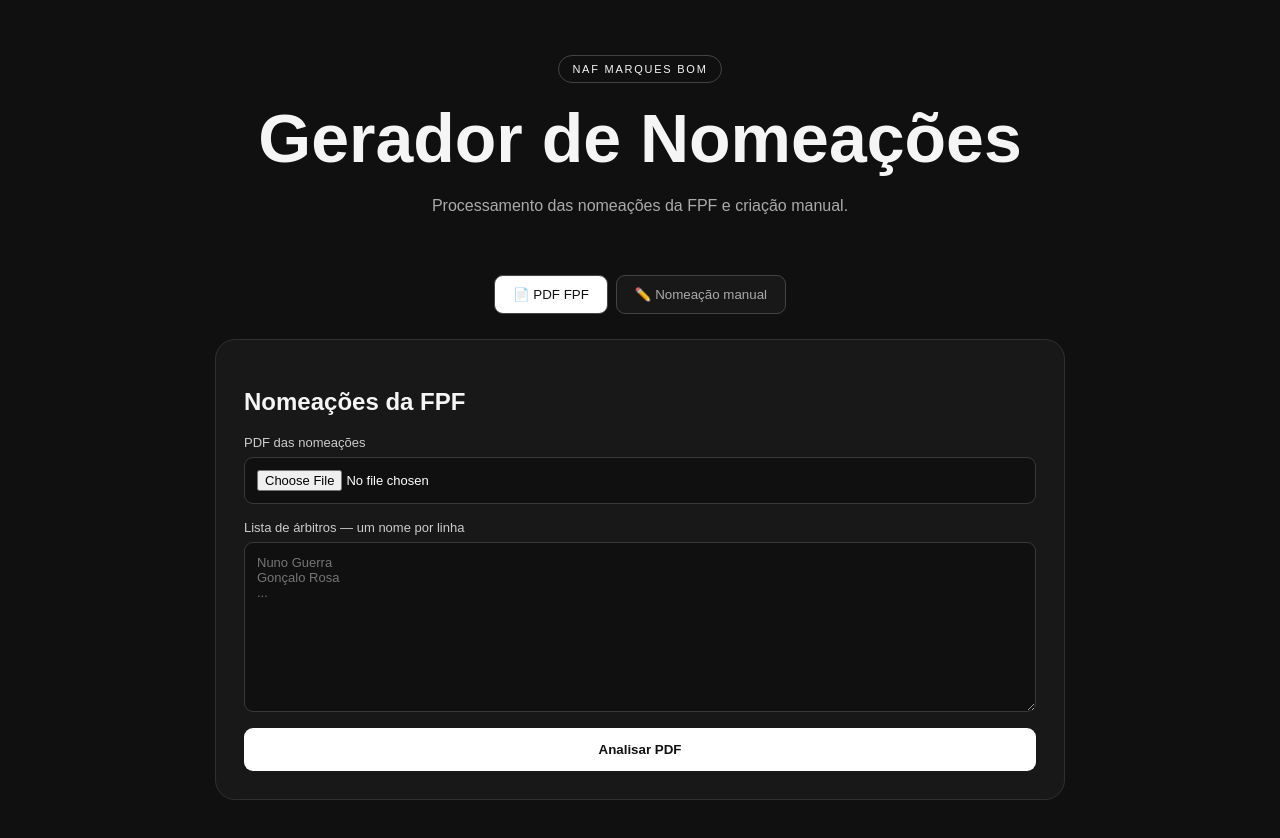
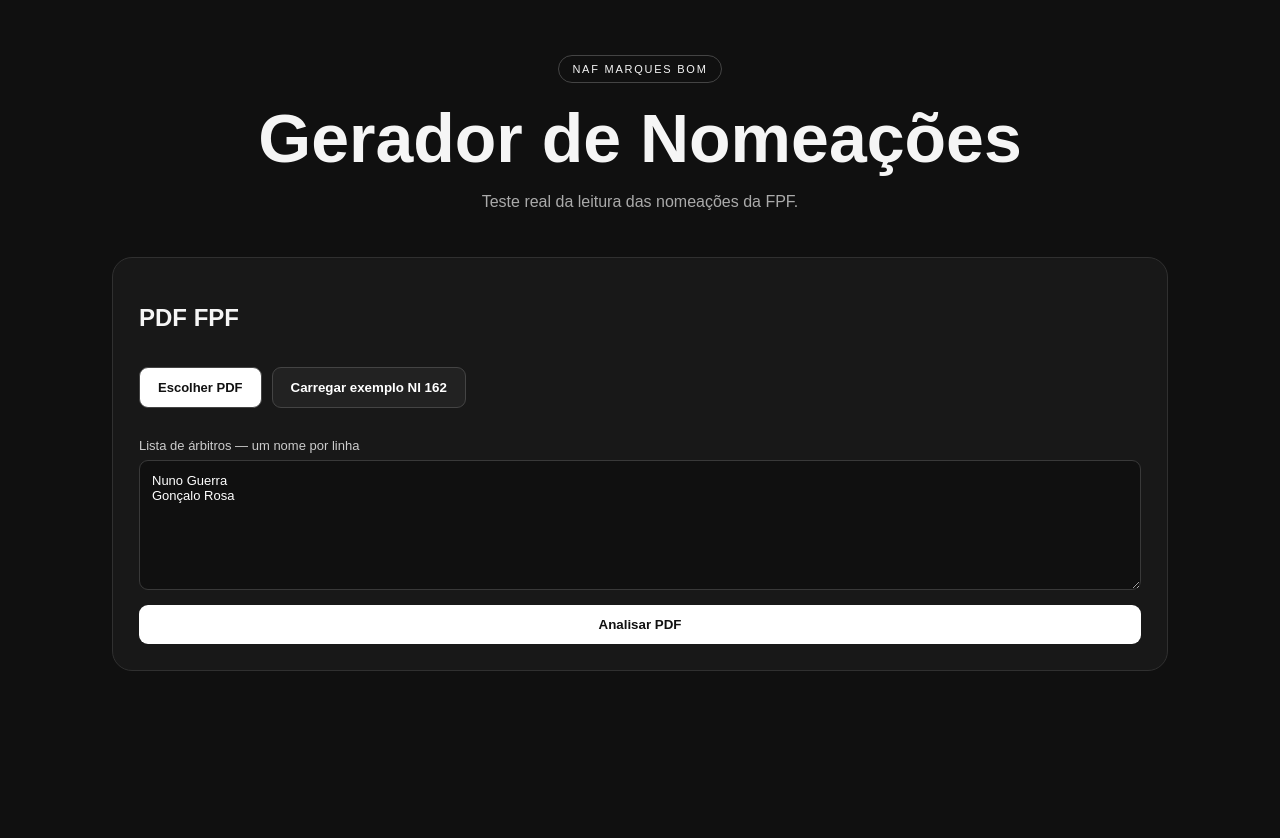
Before and after one commit to nucleomarquesbom-beep/nomeacoes, a React (Vite) app: page / in a window 1280 px wide. Shown: the top 838 px of the page. After the commit the page ends 800 px from the top, so only its background shows below. Built offline with nearby package versions, Linux system fonts and the light colour scheme.

Commit message:
Add files via upload

```diff
--- a/src/main.jsx
+++ b/src/main.jsx
@@ -1,335 +1,191 @@
-import React, {useState} from "react";
+import React,{useState} from "react";
 import {createRoot} from "react-dom/client";
 import * as pdfjsLib from "pdfjs-dist";
 import "./styles.css";
 
-pdfjsLib.GlobalWorkerOptions.workerSrc =
-  new URL("pdfjs-dist/build/pdf.worker.mjs", import.meta.url).toString();
+pdfjsLib.GlobalWorkerOptions.workerSrc=new URL("pdfjs-dist/build/pdf.worker.mjs",import.meta.url).toString();
 
-const MODELS = {
-  footballRef: "01_Futebol_So_Arbitro",
-  footballRef4: "02_Futebol_Arbitro_4",
-  footballFull: "03_Futebol_Completo",
-  footballNo4: "04_Futebol_Sem_4",
-  futsal3: "05_Futsal_3_Arbitros",
-  futsalNo3: "06_Futsal_Sem_3",
-  observer: "07_So_Observador"
+const MODELS={
+ football1:"01_Futebol_So_Arbitro.pptx",
+ football2:"02_Futebol_Arbitro_4.pptx",
+ futsal4:"05_Futsal_3_Arbitros.pptx",
+ futsal3:"06_Futsal_Sem_3.pptx",
+ observer:"07_So_Observador.pptx"
 };
 
-const modelNames = [
-  [MODELS.footballRef,"Futebol — Árbitro"],
-  [MODELS.footballRef4,"Futebol — Árbitro + 4.º Árbitro"],
-  [MODELS.footballFull,"Futebol — Completo"],
-  [MODELS.footballNo4,"Futebol — Sem 4.º Árbitro"],
-  [MODELS.futsal3,"Futsal — 3 Árbitros + Cronometrista"],
-  [MODELS.futsalNo3,"Futsal — Sem 3.º Árbitro"],
-  [MODELS.observer,"Observador"]
-];
-
-function normalize(s="") {
-  return s.normalize("NFD")
-    .replace(/[\u0300-\u036f]/g,"")
-    .replace(/[ºª]/g,"")
-    .replace(/\s+/g," ")
-    .trim()
-    .toUpperCase();
+function norm(s=""){return s.normalize("NFD").replace(/[\u0300-\u036f]/g,"").replace(/[ºª]/g,"").replace(/\s+/g," ").trim().toUpperCase();}
+function clean(s=""){return s.replace(/\s+/g," ").trim();}
+function isFutsal(c){return /futsal/i.test(c);}
+function isPlacard(c){return norm(c).includes("LIGA PLACARD");}
+function isL3BPI(c){const n=norm(c);return n.includes("LIGA 3")||n.includes("LIGA BPI");}
+function isStop(line){const n=norm(line);return n==="NOTA INFORMATIVA"||n.startsWith("O CONSELHO DE ARBITRAGEM");}
+function isCompetition(line){const n=norm(line);return n.includes("JORNADA") && !n.includes("JOGO ARBITRO ASSOCIACAO") && !/^JOGO\b/.test(n);}
+function isGameLine(line){return line.minX<180 && line.text.includes(" - ") && /\bA\.F\./i.test(line.text) && !/^(OBSV|VAR|AVAR)\s*:/i.test(line.text);}
+function isOfficialLine(line){return /\bA\.F\./i.test(line.text);}
+function officialName(line){
+  const words=line.items.filter(w=>w.x>=250 && !/^A\.F\.$/i.test(w.text));
+  const before=[];
+  for(const w of words){if(/^A\.F\.$/i.test(w.text))break;before.push(w.text);}
+  return clean(before.join(" "));
+}
+function gameNameFromLine(line,knownNames){
+  // First try exact known name, because it gives the exact boundary between teams and official.
+  for(const k of knownNames){
+    const idx=norm(line.text).indexOf(norm(k));
+    if(idx>=0) return clean(line.text.slice(0,idx));
+  }
+  // Fallback: everything before the official column.
+  const teamItems=line.items.filter(w=>w.x<250).map(w=>w.text);
+  return clean(teamItems.join(" "));
+}
+function findKnown(name,known){
+  const n=norm(name);
+  return known.find(k=>n===norm(k)||n.includes(norm(k))||norm(k).includes(n));
+}
+function roleFor(competition,officialIndex){
+  if(isFutsal(competition)){
+    if(isPlacard(competition)) return ["Árbitro","2.º Árbitro","3.º Árbitro","Cronometrista"][officialIndex]||"";
+    return ["Árbitro","2.º Árbitro","Cronometrista"][officialIndex]||"";
+  }
+  if(isL3BPI(competition)) return officialIndex===0?"Árbitro":officialIndex===1?"4.º Árbitro":"";
+  return officialIndex===0?"Árbitro":"";
+}
+function modelFor(competition,found){
+  if(found.some(x=>x.role==="Observador")) return MODELS.observer;
+  if(isFutsal(competition)){
+    if(isPlacard(competition)) return found.length>=4?MODELS.futsal4:MODELS.futsal3;
+    return MODELS.futsal3;
+  }
+  if(isL3BPI(competition)) return found.length>=2?MODELS.football2:MODELS.football1;
+  return MODELS.football1;
+}
+function parsePdfPages(pages,knownNames){
+  const out=[];
+  for(const pageLines of pages){
+    let competition="";
+    let current=null;
+    for(let i=0;i<pageLines.length;i++){
+      const line=pageLines[i];
+      if(isStop(line)){if(current){out.push(current);current=null;} competition=""; continue;}
+      if(isCompetition(line)){
+        if(current){out.push(current);current=null;}
+        competition=clean(line.text);
+        continue;
+      }
+      if(isGameLine(line)){
+        if(current) out.push(current);
+        current={competition,jogo:gameNameFromLine(line,knownNames),officials:[],observer:null};
+        const first=officialName(line);
+        const hit=findKnown(first,knownNames);
+        if(hit) current.officials.push({name:hit.raw,line:0,role:roleFor(competition,0)});
+        continue;
+      }
+      if(!current) continue;
+      if(/^OBSV\s*:/i.test(line.text)){
+        const raw=line.text.replace(/^OBSV\s*:\s*/i,"").trim();
+        const hit=findKnown(raw,knownNames);
+        if(hit) current.observer={name:hit.raw,role:"Observador"};
+        continue;
+      }
+      if(/^(VAR|AVAR)\s*:/i.test(line.text)) continue;
+      if(isOfficialLine(line)){
+        const name=officialName(line);
+        const hit=findKnown(name,knownNames);
+        if(hit){
+          const officialIndex=current.officials.length; // only found officials is not enough for role
+          // Determine physical official line index from all normal official lines.
+        }
+      }
+      // role assignment is redone below using the physical line order.
+      if(isOfficialLine(line) && !/^(OBSV|VAR|AVAR)\s*:/i.test(line.text)){
+        if(!current._normalIndex) current._normalIndex=1;
+        else current._normalIndex++;
+        const idx=current._normalIndex-1;
+        const name=officialName(line);
+        const hit=findKnown(name,knownNames);
+        if(hit){
+          // Remove a previous first-line duplicate if this is the first line.
+          const role=roleFor(competition,idx);
+          current.officials=current.officials.filter(x=>x._idx!==idx);
+          current.officials.push({name:hit.raw,line:idx,role,_idx:idx});
+        }
+      }
+    }
+    if(current) out.push(current);
+  }
+  return out.map(g=>{
+    delete g._normalIndex;
+    g.officials.sort((a,b)=>a.line-b.line);
+    const found=[...g.officials];
+    if(g.observer) found.push(g.observer);
+    return {...g,found,model:modelFor(g.competition,found.filter(x=>x.role!=="Observador"))};
+  }).filter(g=>g.found.length>0);
 }
 
-function isFutsal(c) {
-  return /futsal|placar/i.test(c);
+function groupPages(rawPages,knownNames){
+  return rawPages.map(page=>{
+    const items=page.items;
+    items.sort((a,b)=>b.y-a.y||a.x-b.x);
+    const lines=[];
+    for(const it of items){
+      let l=lines.find(x=>Math.abs(x.y-it.y)<3);
+      if(!l){l={y:it.y,items:[]};lines.push(l);}
+      l.items.push(it);
+    }
+    lines.sort((a,b)=>b.y-a.y);
+    return lines.map(l=>{
+      l.items.sort((a,b)=>a.x-b.x);
+      return {text:clean(l.items.map(x=>x.text).join(" ")),items:l.items,minX:Math.min(...l.items.map(x=>x.x))};
+    }).filter(x=>x.text);
+  }).map(lines=>lines);
 }
-
-function isPlacard(c) {
-  return normalize(c).includes("LIGA PLACAR");
-}
-
-function isFootball4(c) {
-  const n = normalize(c);
-  return n.includes("LIGA 3") || n.includes("LIGA BPI");
-}
-
-async function extractPdf(file) {
-  const data = new Uint8Array(await file.arrayBuffer());
-  const pdf = await pdfjsLib.getDocument({data}).promise;
-  const pages = [];
-
-  for (let p=1; p<=pdf.numPages; p++) {
-    const page = await pdf.getPage(p);
-    const content = await page.getTextContent();
-
-    const items = content.items.map(x => ({
-      text: x.str || "",
-      x: x.transform?.[4] || 0,
-      y: x.transform?.[5] || 0
-    }));
-
-    items.sort((a,b) => b.y-a.y || a.x-b.x);
-
-    const lines = [];
-
-    for (const it of items) {
-      let line = lines.find(l => Math.abs(l.y-it.y) < 3);
-
-      if (!line) {
-        line = {y: it.y, items: []};
-        lines.push(line);
-      }
-
-      line.items.push(it);
-    }
-
-    lines.sort((a,b) => b.y-a.y);
-
-    pages.push(
-      lines
-        .map(l => l.items
-          .sort((a,b) => a.x-b.x)
-          .map(i => i.text)
-          .join(" ")
-          .replace(/\s+/g," ")
-          .trim()
-        )
-        .filter(Boolean)
-    );
+async function extract(file){
+  const data=new Uint8Array(await file.arrayBuffer());
+  const pdf=await pdfjsLib.getDocument({data}).promise;
+  const pages=[];
+  for(let p=1;p<=pdf.numPages;p++){
+    const page=await pdf.getPage(p);
+    const content=await page.getTextContent();
+    pages.push({items:content.items.map(x=>({text:x.str||"",x:x.transform?.[4]||0,y:x.transform?.[5]||0}))});
   }
-
   return pages;
 }
 
-function parseNominationLines(lines, knownNames) {
-  // CORRIGIDO: antes existia "norm=normalize(n)", que provocava
-  // o erro "norm is not defined".
-  const known = knownNames.map(name => ({
-    raw: name,
-    normalized: normalize(name)
-  }));
-
-  const hits = [];
-
-  for (let i=0; i<lines.length; i++) {
-    const line = lines[i];
-
-    const obs = line.match(/OBSV\s*:\s*(.+)/i);
-
-    if (obs) {
-      const name = obs[1].trim();
-      const normalizedName = normalize(name);
-
-      const found = known.find(k =>
-        normalizedName.includes(k.normalized) ||
-        k.normalized.includes(normalizedName)
-      );
-
-      if (found) {
-        hits.push({
-          name: found.raw,
-          role: "Observador",
-          source: i
-        });
-      }
-
-      continue;
-    }
-
-    for (const k of known) {
-      if (normalize(line).includes(k.normalized)) {
-        hits.push({
-          name: k.raw,
-          role: null,
-          source: i
-        });
-      }
-    }
-  }
-
-  return hits;
+function App(){
+ const [pdf,setPdf]=useState(null),[list,setList]=useState("Nuno Guerra\nGonçalo Rosa"),[rows,setRows]=useState([]),[busy,setBusy]=useState(false),[error,setError]=useState("");
+ async function run(file=pdf){
+  setError("");setRows([]);setBusy(true);
+  try{
+   if(!file) throw Error("Escolhe o PDF.");
+   const names=list.split(/\r?\n/).map(x=>x.trim()).filter(Boolean).map(raw=>({raw}));
+   const raw=await extract(file);
+   const pages=groupPages(raw,names);
+   const games=parsePdfPages(pages,names);
+   setRows(games);
+  }catch(e){setError(e.message||"Erro ao processar o PDF.");}
+  finally{setBusy(false);}
+ }
+ async function sample(){
+  const r=await fetch("/exemplos/NI%20162%20RET.pdf");
+  if(!r.ok){setError("Não foi possível carregar o PDF de exemplo.");return;}
+  const f=new File([await r.blob()],"NI 162 RET.pdf",{type:"application/pdf"});
+  setPdf(f); await run(f);
+ }
+ return <main className="app">
+  <header><div className="badge">NAF MARQUES BOM</div><h1>Gerador de Nomeações</h1><p>Teste real da leitura das nomeações da FPF.</p></header>
+  <section className="panel">
+   <h2>PDF FPF</h2>
+   <div className="actions"><label className="fileBtn">Escolher PDF<input type="file" accept=".pdf,application/pdf" onChange={e=>setPdf(e.target.files?.[0]||null)}/></label><button className="secondary" onClick={sample}>Carregar exemplo NI 162</button></div>
+   <label>Lista de árbitros — um nome por linha<textarea value={list} onChange={e=>setList(e.target.value)}/></label>
+   <button className="primary" disabled={busy} onClick={()=>run()}>{busy?"A analisar…":"Analisar PDF"}</button>
+   {error&&<div className="error">{error}</div>}
+  </section>
+  {rows.length>0&&<section className="panel results"><h2>Jogos encontrados: {rows.length}</h2>
+   {rows.map((g,i)=><article className="game" key={i}>
+    <div className="gameHead"><div><b>{g.jogo}</b><small>{g.competition||"Competição não identificada"}</small></div><span>{g.model}</span></div>
+    <div className="officials">{g.found.map((x,j)=><div className="official" key={j}><b>{x.name}</b><span>{x.role}</span></div>)}</div>
+   </article>)}
+  </section>}
+ </main>
 }
-
-function assignRoles(hits, competition) {
-  if (!hits.length) return [];
-
-  const unique = [];
-  const seen = new Set();
-
-  for (const h of hits) {
-    const key = h.name + "|" + h.source;
-
-    if (!seen.has(key)) {
-      seen.add(key);
-      unique.push(h);
-    }
-  }
-
-  if (unique.some(x => x.role === "Observador")) {
-    return unique.filter(x => x.role === "Observador");
-  }
-
-  const roles = isFutsal(competition)
-    ? (isPlacard(competition)
-      ? ["Árbitro","2.º Árbitro","3.º Árbitro","Cronometrista"]
-      : ["Árbitro","2.º Árbitro","Cronometrista"])
-    : (isFootball4(competition)
-      ? ["Árbitro","4.º Árbitro"]
-      : ["Árbitro"]);
-
-  return unique.slice(0, roles.length).map((x,i) => ({
-    ...x,
-    role: roles[i]
-  }));
-}
-
-function App() {
-  const [tab,setTab] = useState("pdf");
-
-  return (
-    <main className="app">
-      <header>
-        <div className="badge">NAF MARQUES BOM</div>
-        <h1>Gerador de Nomeações</h1>
-        <p>Processamento das nomeações da FPF e criação manual.</p>
-      </header>
-
-      <nav>
-        <button className={tab==="pdf" ? "active" : ""} onClick={()=>setTab("pdf")}>
-          📄 PDF FPF
-        </button>
-        <button className={tab==="manual" ? "active" : ""} onClick={()=>setTab("manual")}>
-          ✏️ Nomeação manual
-        </button>
-      </nav>
-
-      {tab==="pdf" ? <PdfPage/> : <ManualPage/>}
-    </main>
-  );
-}
-
-function PdfPage() {
-  const [pdf,setPdf] = useState(null);
-  const [list,setList] = useState("");
-  const [pages,setPages] = useState([]);
-  const [result,setResult] = useState([]);
-  const [busy,setBusy] = useState(false);
-  const [error,setError] = useState("");
-
-  async function analyse() {
-    setError("");
-    setResult([]);
-    setBusy(true);
-
-    try {
-      const names = list
-        .split(/\r?\n/)
-        .map(x => x.trim())
-        .filter(Boolean);
-
-      if (!pdf) throw new Error("Escolhe primeiro o PDF da FPF.");
-      if (!names.length) throw new Error("Coloca pelo menos um nome na lista de árbitros.");
-
-      const p = await extractPdf(pdf);
-      setPages(p);
-
-      const all = p.flat();
-      const found = parseNominationLines(all,names);
-
-      setResult(found);
-    } catch(e) {
-      setError(e.message || "Erro ao ler o PDF.");
-    } finally {
-      setBusy(false);
-    }
-  }
-
-  return (
-    <section className="panel">
-      <h2>Nomeações da FPF</h2>
-
-      <label>
-        PDF das nomeações
-        <input
-          type="file"
-          accept=".pdf,application/pdf"
-          onChange={e => setPdf(e.target.files?.[0] || null)}
-        />
-      </label>
-
-      <label>
-        Lista de árbitros — um nome por linha
-        <textarea
-          value={list}
-          onChange={e => setList(e.target.value)}
-          placeholder={"Nuno Guerra\nGonçalo Rosa\n..."}
-        />
-      </label>
-
-      <button className="primary" onClick={analyse} disabled={busy}>
-        {busy ? "A analisar…" : "Analisar PDF"}
-      </button>
-
-      {error && <div className="error">{error}</div>}
-
-      {result.length > 0 && (
-        <div className="results">
-          <h3>Árbitros encontrados</h3>
-
-          {result.map((r,i) => (
-            <div className="row" key={i}>
-              <b>{r.name}</b>
-              <span>{r.role || "posição encontrada"}</span>
-            </div>
-          ))}
-        </div>
-      )}
-
-      {pages.length > 0 && (
-        <p className="muted">
-          PDF lido: {pages.length} página(s). Próxima etapa: agrupar cada jogo e gerar os JPG.
-        </p>
-      )}
-    </section>
-  );
-}
-
-function ManualPage() {
-  const [model,setModel] = useState(MODELS.footballFull);
-
-  return (
-    <section className="panel">
-      <h2>Nomeação manual</h2>
-
-      <div className="grid">
-        <label>Data<input type="date"/></label>
-        <label>Hora<input type="time"/></label>
-        <label>Competição<input placeholder="Liga 3"/></label>
-        <label>Fase<input placeholder="Jornada"/></label>
-        <label>Equipa da casa<input/></label>
-        <label>Equipa visitante<input/></label>
-      </div>
-
-      <label>
-        Modelo
-        <select value={model} onChange={e=>setModel(e.target.value)}>
-          {modelNames.map(([v,t]) =>
-            <option value={v} key={v}>{t}</option>
-          )}
-        </select>
-      </label>
-
-      <h3>Oficiais</h3>
-
-      {[1,2,3,4].map(n =>
-        <div className="official" key={n}>
-          <input placeholder={"Nome "+n}/>
-          <input placeholder="Função"/>
-        </div>
-      )}
-
-      <button className="primary">Gerar JPG</button>
-
-      <p className="muted">
-        A criação gráfica será ligada depois de validarmos a leitura do PDF.
-      </p>
-    </section>
-  );
-}
-
 createRoot(document.getElementById("root")).render(<App/>);
```
Also changed, not shown: src/styles.css (+1 -1 lines).
